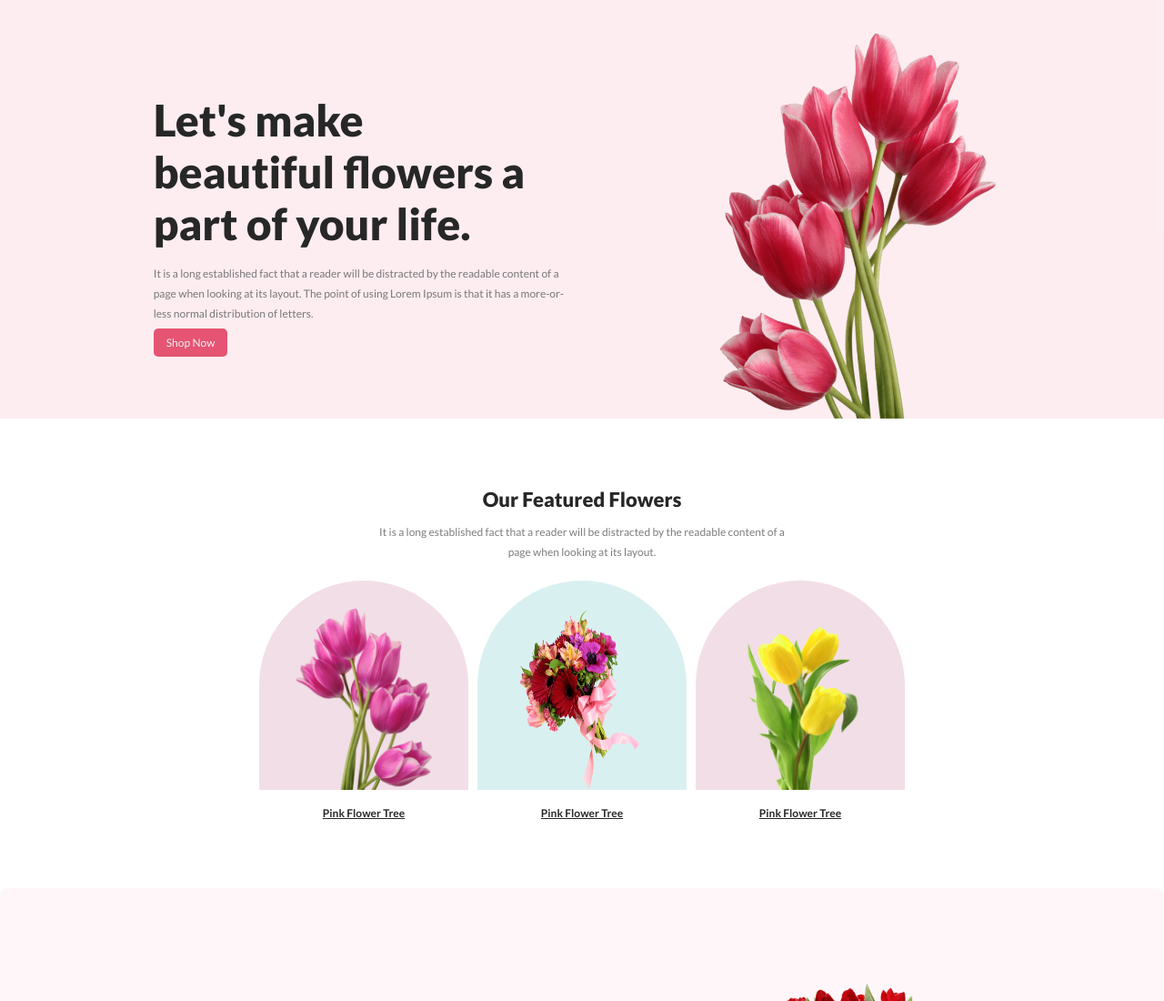
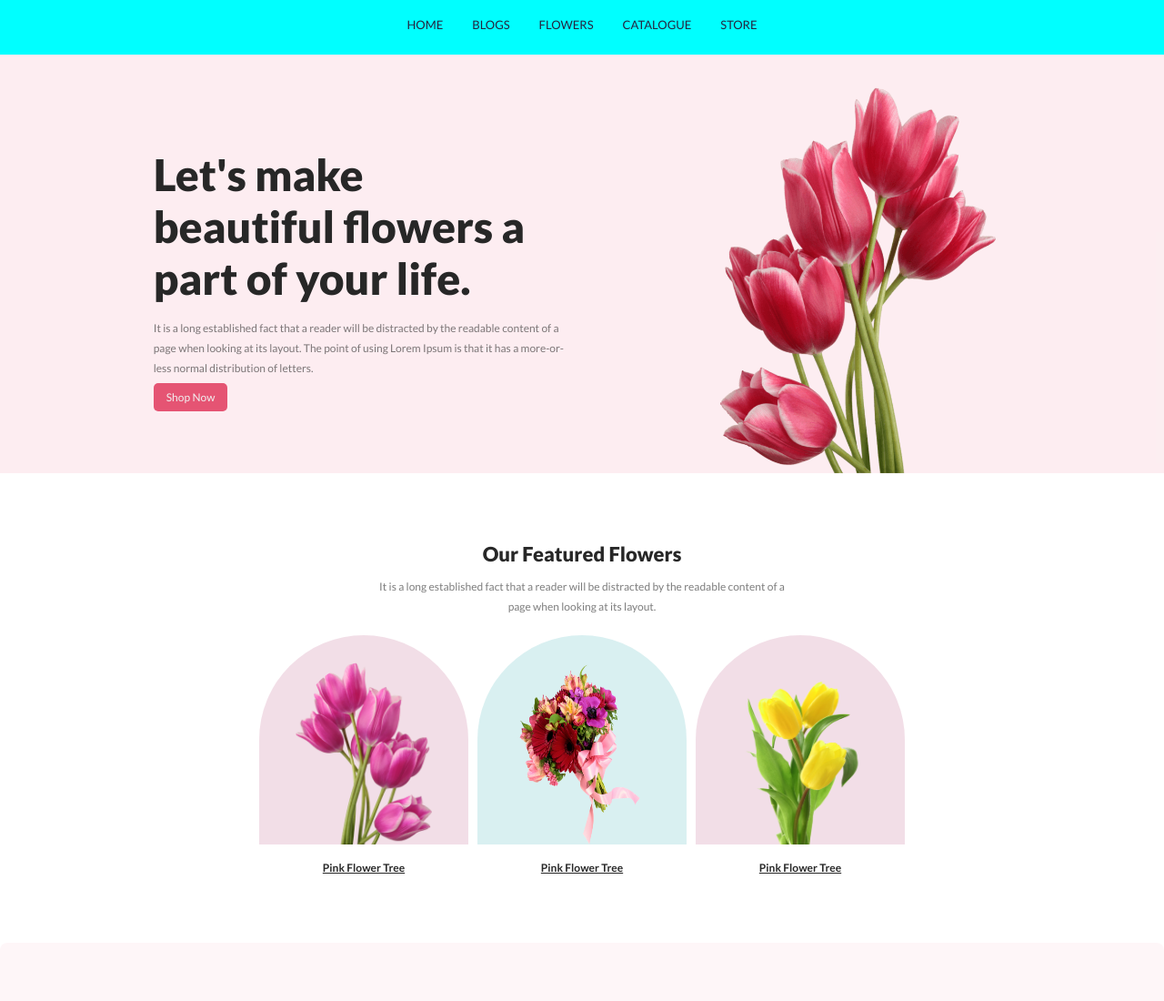
Before and after one commit to amitkumer051/repo-assignment-1, a plain HTML site: page index.html in a window 1280 px wide. Shown: the top 1100 px of the page at 91% size. Drawn offline with Linux system fonts and the light colour scheme.

Commit message:
Final commit

```diff
--- a/index.html
+++ b/index.html
@@ -14,6 +14,15 @@
 
 <body>
     <header>
+        <div class="navi-bar">
+            <ul>
+                <li><a href="#">Home</a></li>
+                <li><a href="#">Blogs</a></li>
+                <li><a href="#">Flowers</a></li>
+                <li><a href="#">Catalogue</a></li>
+                <li><a href="#">Store</a></li>
+            </ul>
+        </div>
         <nav class="container">
             <div class="header-content">
                 <h2 class="main-content">Let's make beautiful flowers a part of your life.</h2>
--- a/style/flower.css
+++ b/style/flower.css
@@ -3,7 +3,35 @@
     padding: 0;
     font-family: 'Lato', sans-serif;
 }
+.navi-bar{
+    background: aqua;
+    height: 60px;
+    width: 100%;
+}
+.navi-bar > ul{
+    display: flex;
+    justify-content: center;
+    padding: 15px;
 
+}
+.navi-bar li{
+    padding: 1px;
+    list-style-type: none;
+    border: 1px solid white;
+    border: none;
+}
+.navi-bar a{
+    text-decoration: none;
+    text-transform: uppercase;
+    color: rgb(38, 37, 64);
+    font-size: 13px;
+    padding: 15px;
+
+}
+.navi-bar li:hover a{
+    background-color:rgb(74, 34, 33) ;
+    color: white;
+}
 .container {
     display: flex;
     justify-content: space-around;
```
